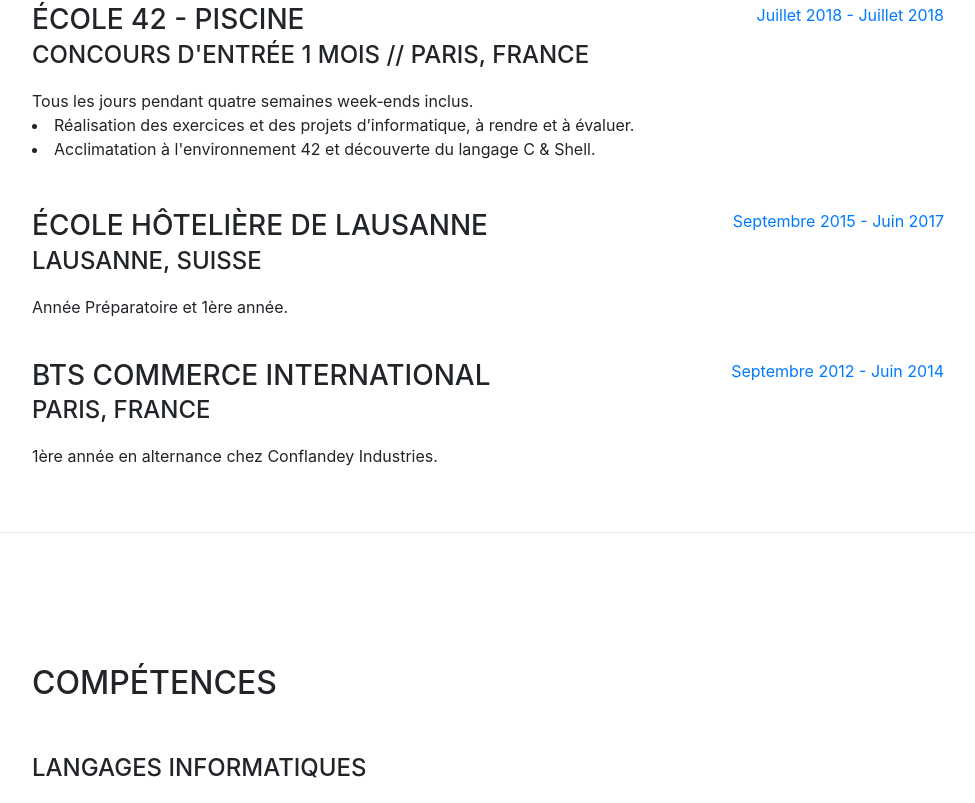
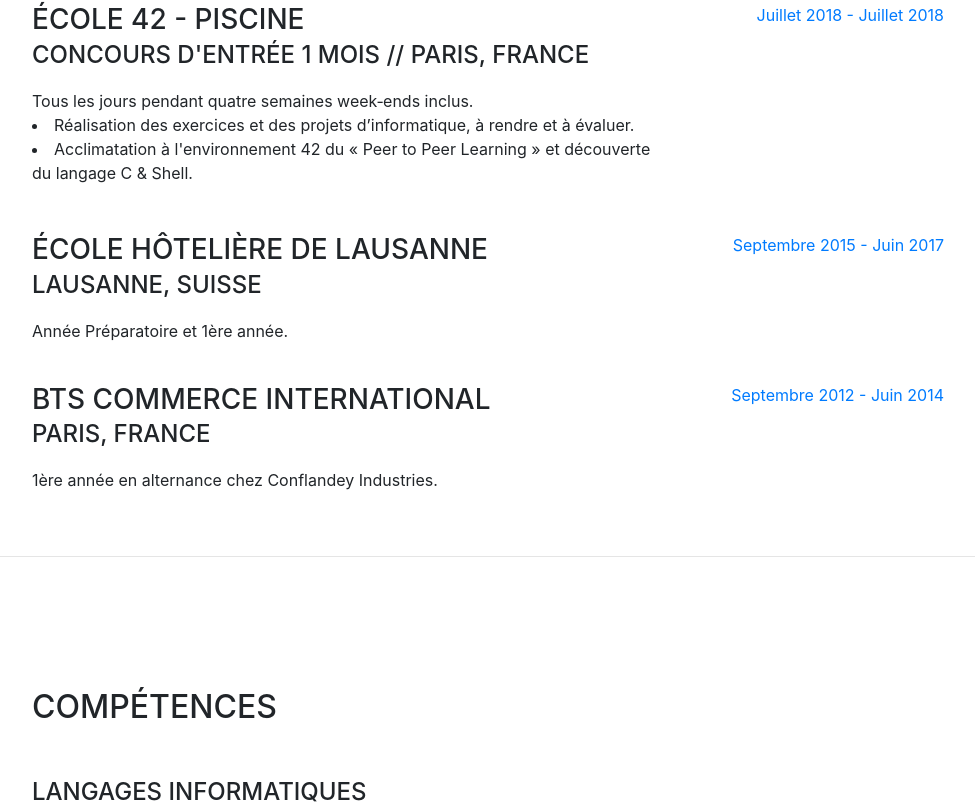
Before and after one commit to nicocouz/Resume, a website with bundled scripts: page index.html in a window 1280 px wide. Shown: the part 2173-2976 px from the top of the page, without its empty margins (288-1263 px from the left). Built offline with nearby package versions, Linux system fonts and the light colour scheme; a web font is replaced by a local one.

Commit message:
some text updates

```diff
--- a/index.html
+++ b/index.html
@@ -196,7 +196,7 @@
             <h3 class="mb-0">École 42 - Piscine</h3>
             <div class="subheading mb-3">Concours d'entrée 1 mois // Paris, France</div>
             <div> Tous les jours pendant quatre semaines week‐ends inclus.<li>Réalisation des exercices et des projets d’informatique, à rendre et à évaluer.</li>
-              <li>Acclimatation à l'environnement 42 et découverte du langage C & Shell.</li>
+              <li>Acclimatation à l'environnement 42 du « Peer to Peer Learning » et découverte du langage C & Shell.</li>
             </div>
           </div>
           <div class="resume-date text-md-right">
```
